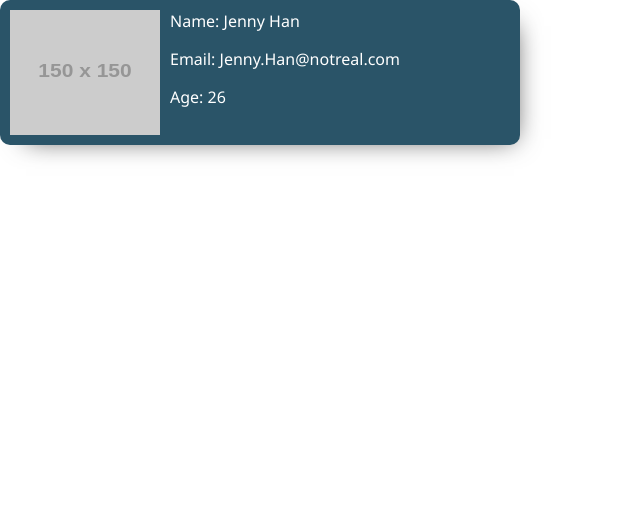
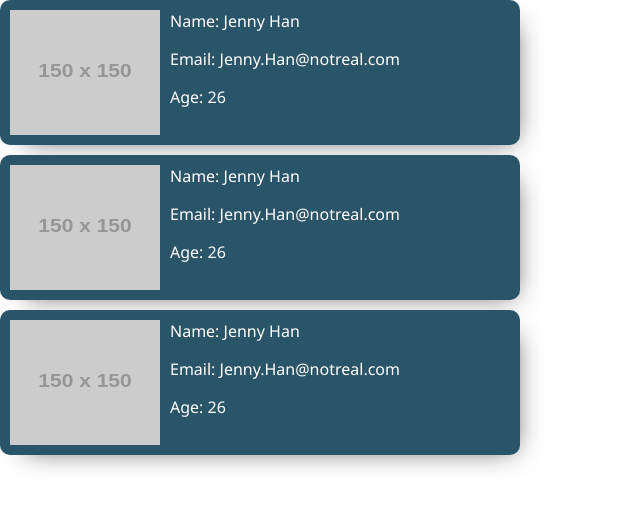
Before and after one commit to Michael-Troia/Coding-Challenges, a React (Create React App) app in the folder my-app/: page / in a window 1280 px wide. Shown: the top 506 px of the page, without its empty margins (0-640 px from the left). Built offline with nearby package versions, Linux system fonts and the light colour scheme.

Commit message:
rendering multiple ContactCard components

```diff
--- a/my-app/src/App.js
+++ b/my-app/src/App.js
@@ -11,7 +11,11 @@ const App = () => {
   }
 
   return (
-    <ContactCard/>
+    <>
+      <ContactCard/>
+      <ContactCard/>
+      <ContactCard/>
+    </>
   );
 };
 
```
